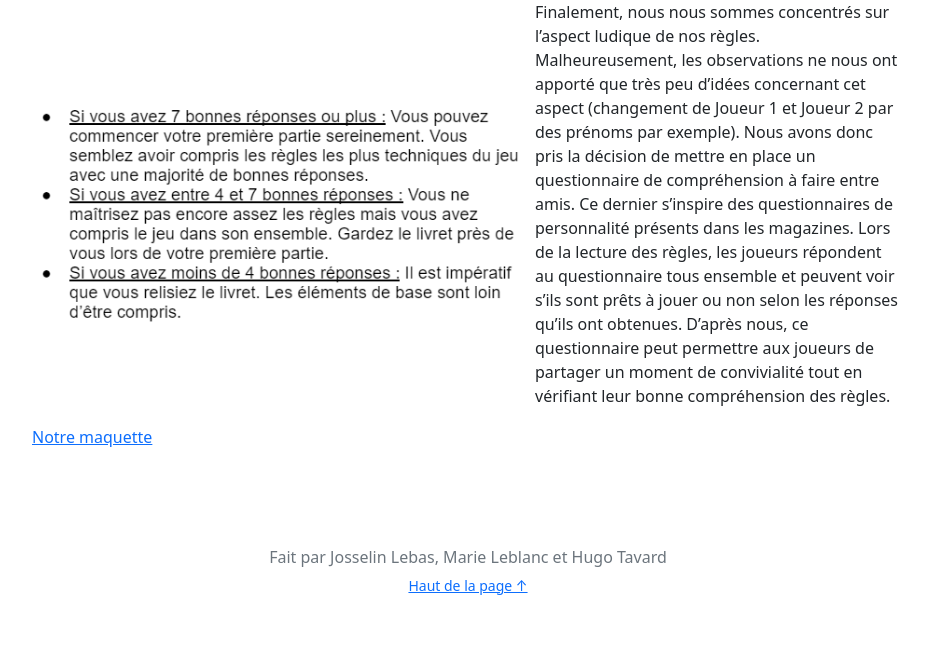
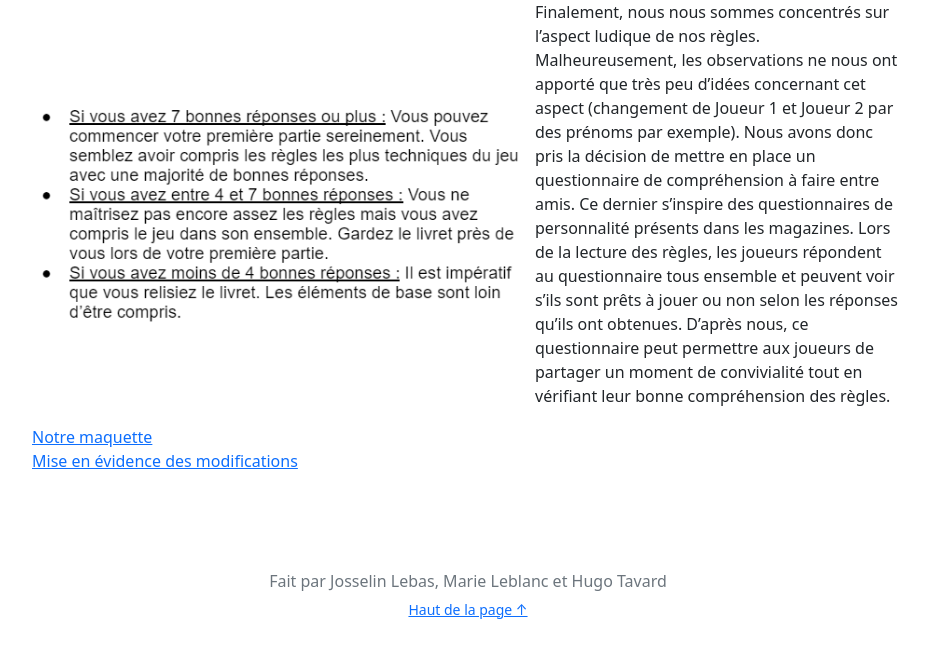
Before and after one commit to Croquignoles/Regles_Du_Jeu, a PHP site: page /maquette.php in a window 1280 px wide. Shown: the part 876-1545 px from the top of the page, without its empty margins (172-1101 px from the left). Before the commit the page ends 1471 px from the top, so only its background shows below. Run offline with PHP 8.4, Linux system fonts and the light colour scheme.

Commit message:
Ajout mise en évidence

```diff
--- a/maquette.php
+++ b/maquette.php
@@ -36,7 +36,8 @@ include_once("includes/header.php");
             </p>
         </td>
 </table>
-<a href="pdf/nos_regles.pdf" target="_blank"> Notre maquette </a>
+<a href="pdf/nos_regles.pdf" target="_blank"> Notre maquette </a> <br/>
+<a href="pdf/modifications.pdf" target="_blank"> Mise en évidence des modifications </a>
   <script src="https://cdn.jsdelivr.net/npm/bootstrap@5.1.3/dist/js/bootstrap.bundle.min.js" integrity="sha384-ka7Sk0Gln4gmtz2MlQnikT1wXgYsOg+OMhuP+IlRH9sENBO0LRn5q+8nbTov4+1p" crossorigin="anonymous"></script>
 </div>
 </body>
```
Also changed, not shown: 2 other files.
